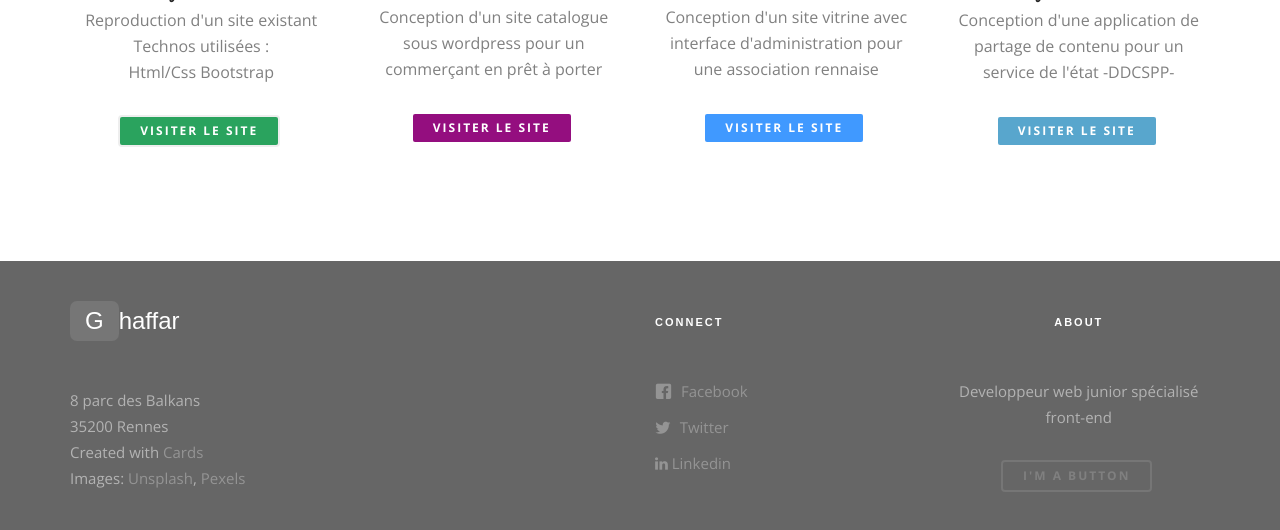
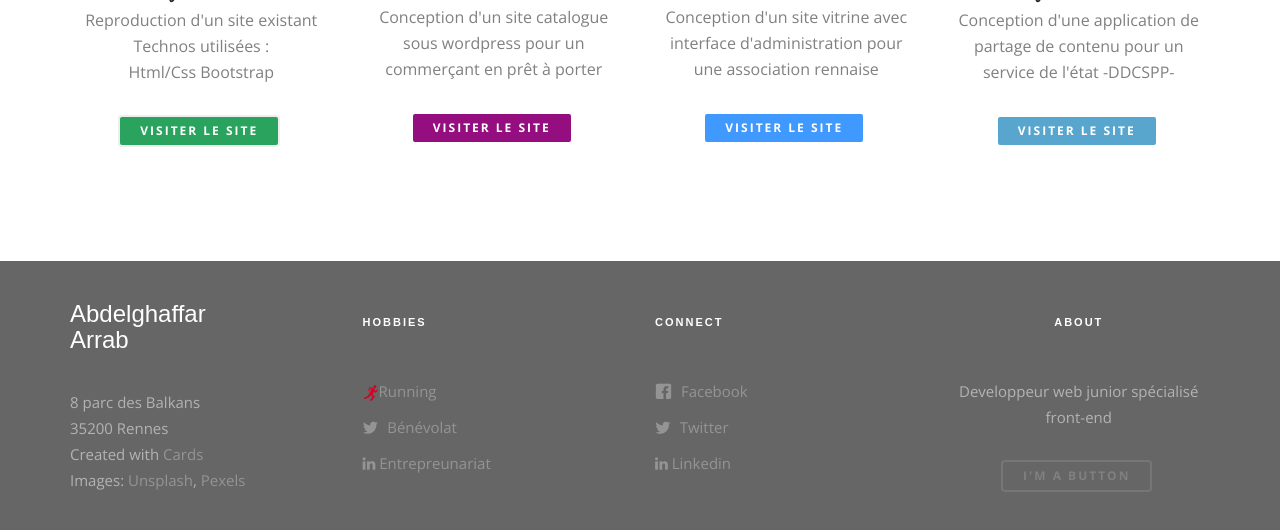
Before and after one commit to ghaffar35/portfolio, a plain HTML site: page index.html in a window 1280 px wide. Shown: the part 4045-4575 px from the top of the page. Drawn offline with nearby package versions, Linux system fonts and the light colour scheme; some packages are replaced by stand-ins of ours; a script that the page names is missing; files whose address does not match are found by name; a web font is replaced by a local one.

Commit message:
partie footer hobbies

```diff
--- a/index.html
+++ b/index.html
@@ -383,10 +383,18 @@
 		<div class="footer-style-3" id="footer-style-3">
 			<div class="container">
 				<div class="row p-b">
-					<div class="col-md-6 col-sm-6 footer-widget wow fadeInUp" data-wow-duration="1s" data-wow-delay=".5s">
-						<div class="logo"><span class="logo">G</span>haffar</div>
+					<div class="col-md-3 col-sm-6 footer-widget wow fadeInUp" data-wow-duration="1s" data-wow-delay=".5s">
+						<div class="logo">Abdelghaffar <br/>Arrab</div>
 						<p class="copyright"><br>8 parc des Balkans<br>35200 Rennes<br>Created with <a target="_blank" href="http://freehtml5.co/cards">Cards</a> <br>
 							Images: <a target="_blank" href="http://unsplash.com/">Unsplash</a>, <a target="_blank" href="http://pexels.com/">Pexels</a></p>
+					</div>
+					<div class="col-md-3 col-sm-6 footer-widget wow fadeInUp" data-wow-duration="1s" data-wow-delay=".5s">
+						<h3>Hobbies</h3>
+					<ul class="links social">
+							<li><a href="#"><img src="images/icon.png">Running</a></li>
+							<li><a href="#"><i class="icon icon-twitter"></i> Bénévolat</a></li>
+							<li><a href="#"><i class="fa fa-linkedin"></i> Entrepreunariat</a></li>
+						</ul>
 					</div>
 
 					<div class="clearfix visible-sm-block"></div>
```
Also changed, not shown: images/icon.png (added).
